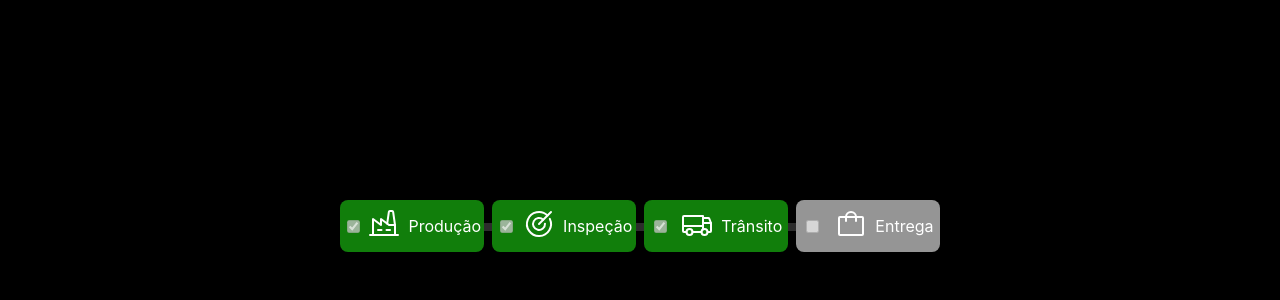
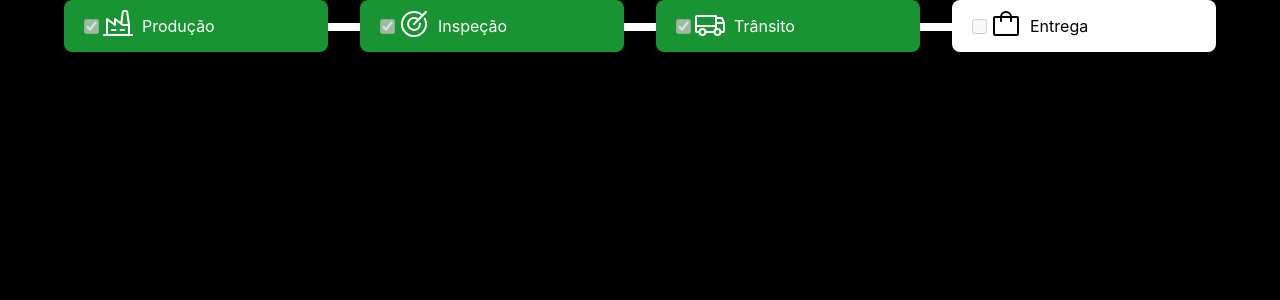
Before and after one commit to Drlazinho/new_cards, a React (Create React App) app: page / in a window 1280 px wide. Shown: the top 300 px of the page. Built offline with nearby package versions, Linux system fonts and the light colour scheme; data requests are answered from the project's data file.

Commit message:
commit: styled-components

```diff
--- a/package.json
+++ b/package.json
@@ -10,6 +10,7 @@
     "json-server": "^0.17.1",
     "phosphor-react": "^1.4.1",
     "react": "^18.2.0",
+    "react-countup": "^6.3.2",
     "react-dom": "^18.2.0",
     "react-scripts": "5.0.1",
     "styled-components": "^5.3.6",
--- a/src/App.css
+++ /dev/null
@@ -1,38 +0,0 @@
-.App {
-  text-align: center;
-}
-
-.App-logo {
-  height: 40vmin;
-  pointer-events: none;
-}
-
-@media (prefers-reduced-motion: no-preference) {
-  .App-logo {
-    animation: App-logo-spin infinite 20s linear;
-  }
-}
-
-.App-header {
-  background-color: #282c34;
-  min-height: 100vh;
-  display: flex;
-  flex-direction: column;
-  align-items: center;
-  justify-content: center;
-  font-size: calc(10px + 2vmin);
-  color: white;
-}
-
-.App-link {
-  color: #61dafb;
-}
-
-@keyframes App-logo-spin {
-  from {
-    transform: rotate(0deg);
-  }
-  to {
-    transform: rotate(360deg);
-  }
-}
--- a/src/App.js
+++ b/src/App.js
@@ -1,4 +1,3 @@
-import './App.css';
 import Home from './pages/home';
 
 function App() {
--- /dev/null
+++ b/src/components/Cards/index.js
@@ -0,0 +1,60 @@
+import { Bag, Target, Truck, Factory } from "phosphor-react";
+import { Container, Card } from "./styles";
+import React, { useState, useEffect } from "react";
+import api from "../../server/api";
+
+export default function Cards(props) {
+  function renderSwitch(param) {
+    switch (param) {
+      case 1 || "1": {
+        return <Factory size={32} />;
+      }
+      case 2 || "2": {
+        return <Target size={32} />;
+      }
+      case 3 || "3": {
+        return <Truck size={32} />;
+      }
+      case 4 || "4": {
+        return <Bag size={32} />;
+      }
+    }
+  }
+
+  const [dateCard, setDateCards] = useState([]);
+
+  useEffect(() => {
+    api.get("/stages").then((res) => {
+      setDateCards(res.data);
+    });
+  }, []);
+
+  return (
+    <Container>
+      {dateCard.slice(0, 4).map((item) => {
+        if (item.dateStart === "" || item.dateStart === 0) {
+          return (
+              <Card>
+                <input type="checkbox" disabled checked={false} />
+                <div className="descriptionBreadcrump">
+                  {<i>{renderSwitch(item.id)}</i>}
+                  <p>{item.status}</p>
+                </div>
+              </Card>
+          );
+        }
+        if (item.dateStart !== 0) {
+          return (
+              <Card checked>
+                <input type="checkbox" disabled checked={true} />
+                <div className="descriptionBreadcrump">
+                  {<i>{renderSwitch(item.id)}</i>}
+                  <p>{item.status}</p>
+                </div>
+              </Card>
+          );
+        }
+      })}
+    </Container>
+  );
+}
--- /dev/null
+++ b/src/components/Cards/styles.js
@@ -0,0 +1,54 @@
+import styled from "styled-components";
+
+export const Container = styled.div`
+  display: inline-flex;
+  flex-direction: row;
+  align-items: center;
+  position: relative;
+  justify-content: space-around;
+  border-radius: 8px;
+  gap: 2rem;
+  width: 90%;
+
+  .bgcolor{
+    background-color: ${(props) => props.cardColor || 'rgb(255, 255, 255)'};
+    color: ${(props) => props.cardColor || 'black'};
+    width: 100%;
+  }
+
+  &:after {
+    position: absolute;
+    width: 90%;
+    content: " ";
+    width: 100%;
+    background-color: white;
+    height: 8px;
+    top: 23px;
+    z-index: -2;
+  }
+`;
+
+export const Card = styled.div`
+  border-radius: 8px;
+  width: 100%;
+  background-color: ${(props) => props.checked ? '#189433' : '#ffffff' };
+  color: ${(props) => props.checked ? '#ffffff' : '#000000'};
+  width: 100%;
+  display: flex;
+  align-items: center;
+  padding-left: 1rem;
+  justify-content: flex-start;
+
+  input {
+    min-width: 15px;
+    min-height: 15px;
+  }
+
+  .descriptionBreadcrump {
+    display: flex;
+    align-items: center;
+    gap: .5rem;
+    justify-content: center;
+  }
+
+`;
--- a/src/components/NumberBox/index.js
+++ b/src/components/NumberBox/index.js
@@ -1,11 +1,6 @@
 import React, { useMemo } from 'react';
 import CountUp from 'react-countup';
-
-import dolarImg from '../../assets/dolar.svg';
-import arrowUpImg from '../../assets/arrow-up.svg';
-import arrowDownImg from '../../assets/arrow-down.svg';
-import estoqueImg from '../../assets/Estoqueind.png';
-import industriaImg from '../../assets/industria.png';
+import { Target, Truck, Factory } from 'phosphor-react'
 
 import { Container } from './styles';
 
@@ -21,15 +16,11 @@ const NumberBox = ({ title, amount, footerlabel, icon, backcolor }) => {
   const iconSelected = useMemo(() => {
     switch (icon) {
       case 'dolar':
-        return dolarImg;
+        return <Target size={32} />
       case 'estoque':
-        return estoqueImg;
+        return <Factory size={32} />
       case 'industria':
-        return industriaImg;
-      case 'arrowUp':
-        return arrowUpImg;
-      case 'arrowDown':
-        return arrowDownImg;
+        return <Truck size={32} />
       default:
         return undefined;
     }
--- a/src/components/cards.js
+++ /dev/null
@@ -1,44 +0,0 @@
-// eslint-disable-next-line
-import React, { useState } from 'react'
-import './index.css'
-import { Bag, Target, Truck, Factory } from 'phosphor-react'
-import api from '../server/api'
-
-export default function Cards(props) {
-
-  function renderSwitch(param) {
-    switch(param) {
-      case 1 || "1": {
-        return <Factory size={32} />
-      }
-      case 2 || "2": {
-        return <Target size={32} />
-      }
-      case 3 || "3": {
-        return <Truck size={32} />
-      }
-      case 4 || "4": {
-        return <Bag size={32} />
-      }
-    }
-  };
-
-  return (
-    <div>
-      <div className="breadcrump" style={{backgroundColor: props.backgroundColor}}>
-          <input
-            type="checkbox"
-            className="checkbox"
-            disabled
-            checked={props.check}
-          />
-          <div className="descriptionBreadcrump">
-            {
-              <i>{renderSwitch(props.image)}</i>
-            }
-            <p>{props.stateName}</p>
-          </div>
-        </div>
-    </div>
-  )
-}
--- a/src/components/index.css
+++ /dev/null
@@ -1,25 +0,0 @@
- .boxContent{
-    display: flex;
-    flex-direction: row;
-  }
-  .dataStyle{
-    text-align: center;
-  }
-
-  .breadcrump {
-    display: flex;
-    flex-direction: row;
-    align-items: center;
-    justify-content: space-around;
-    background-color: rgb(209, 209, 209);
-    color: rgb(255, 255, 255);
-    border-radius: 8px;
-    min-width: 9rem;
-    max-width: 25%;
-  }
-  .descriptionBreadcrump {
-    display: flex;
-    align-items: center;
-    gap: .5rem;
-    justify-content: center;
-  }
--- a/src/pages/home.js
+++ b/src/pages/home.js
@@ -1,10 +1,10 @@
 import React, { useState, useEffect } from "react";
-import Cards from "../components/cards";
+import Cards from "../components/Cards/index";
 import styles from "./styles.module.css";
-import api from "../server/api";
+import NumberBox from "../components/NumberBox/index";
+import api from '../server/api'
 
 export default function Home() {
-  // eslint-disable-next-line
   const [card, setCard] = useState([]);
 
   useEffect(() => {
@@ -15,35 +15,11 @@ export default function Home() {
   }, []);
 
   return (
-    <div className={styles.container}>
-      <div className={styles.content}>
-        {card.map((item) => {
-          if (item.dateStart === "" || item.dateStart === 0) {
-            return (
-              <Cards
-                backgroundColor="#959595"
-                key={item.id}
-                stateName={item.status}
-                date={item.dateStart}
-                image={item.id}
-              />
-            );
-          }
-
-          if (item.dateStart !== "") {
-            return (
-              <Cards
-                backgroundColor="#117e0b"
-                date={item.dateStart}
-                key={item.id}
-                stateName={item.status}
-                check={true}
-                image={item.id}
-              />
-            );
-          }
-        })}
+    <>
+      <div className={styles.container}>
+        {/* {card.map((item, index) => index < 4 && ( */}
+          <Cards />
       </div>
-    </div>
+    </>
   );
 }
--- a/src/pages/styles.module.css
+++ b/src/pages/styles.module.css
@@ -1,23 +1,7 @@
 .container {
     width: 100%;
     display: flex;
+    flex-direction: column;
     justify-content: center;
     align-items: center;
     }
-
-    .content {
-      margin-top: 200px;
-      position: relative;
-      display: inline-flex;
-      gap: .5rem;
-    }
-
-    .content::after{
-      position: absolute;
-      content: " ";
-      width: 100%;
-      background-color: rgb(44, 44, 44);
-      height: 8px;
-      top: 23px;
-      z-index: -2;
-    }
```
Also changed, not shown: 1 other file (tests, documents, lock files or other folders).
